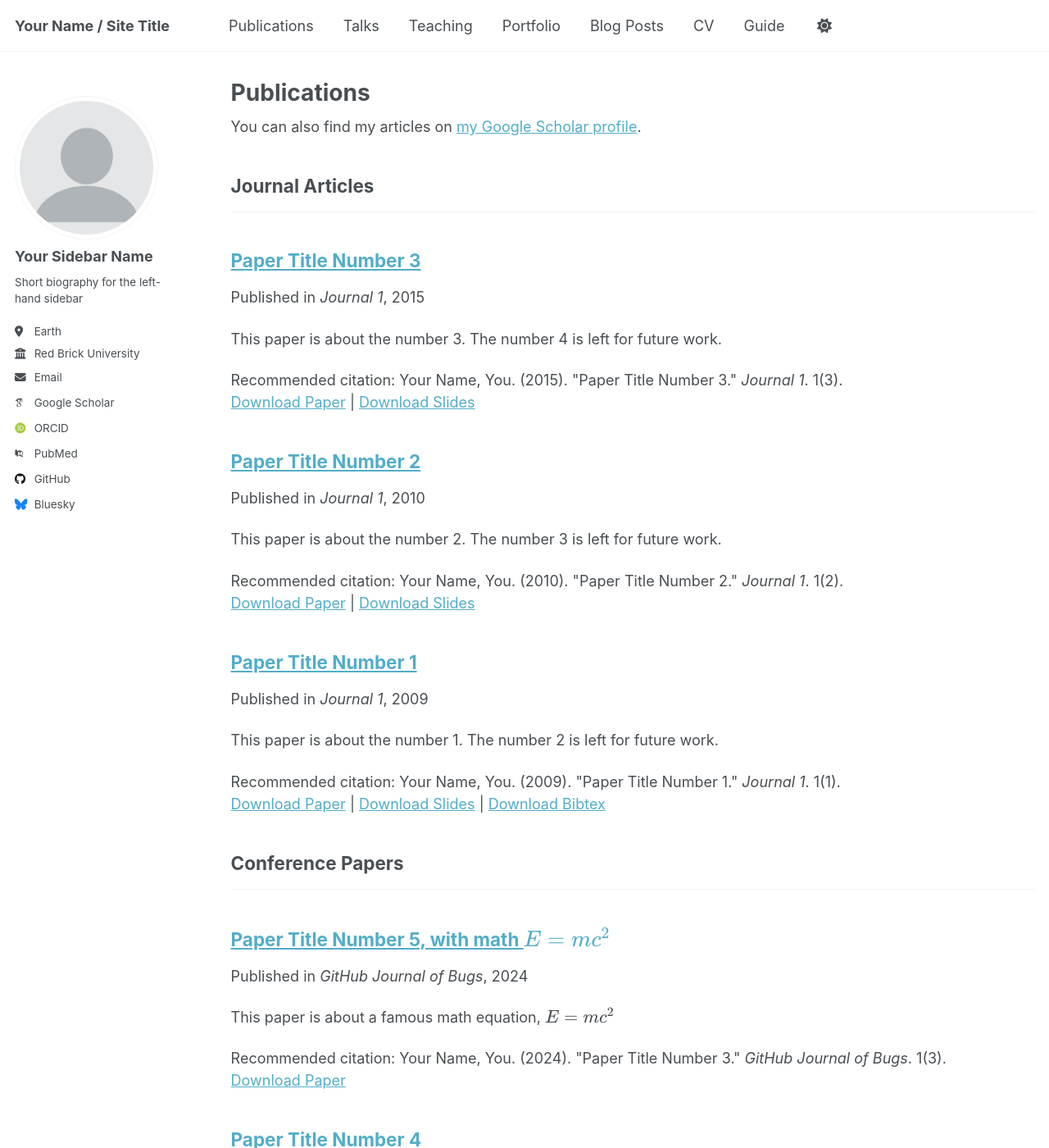
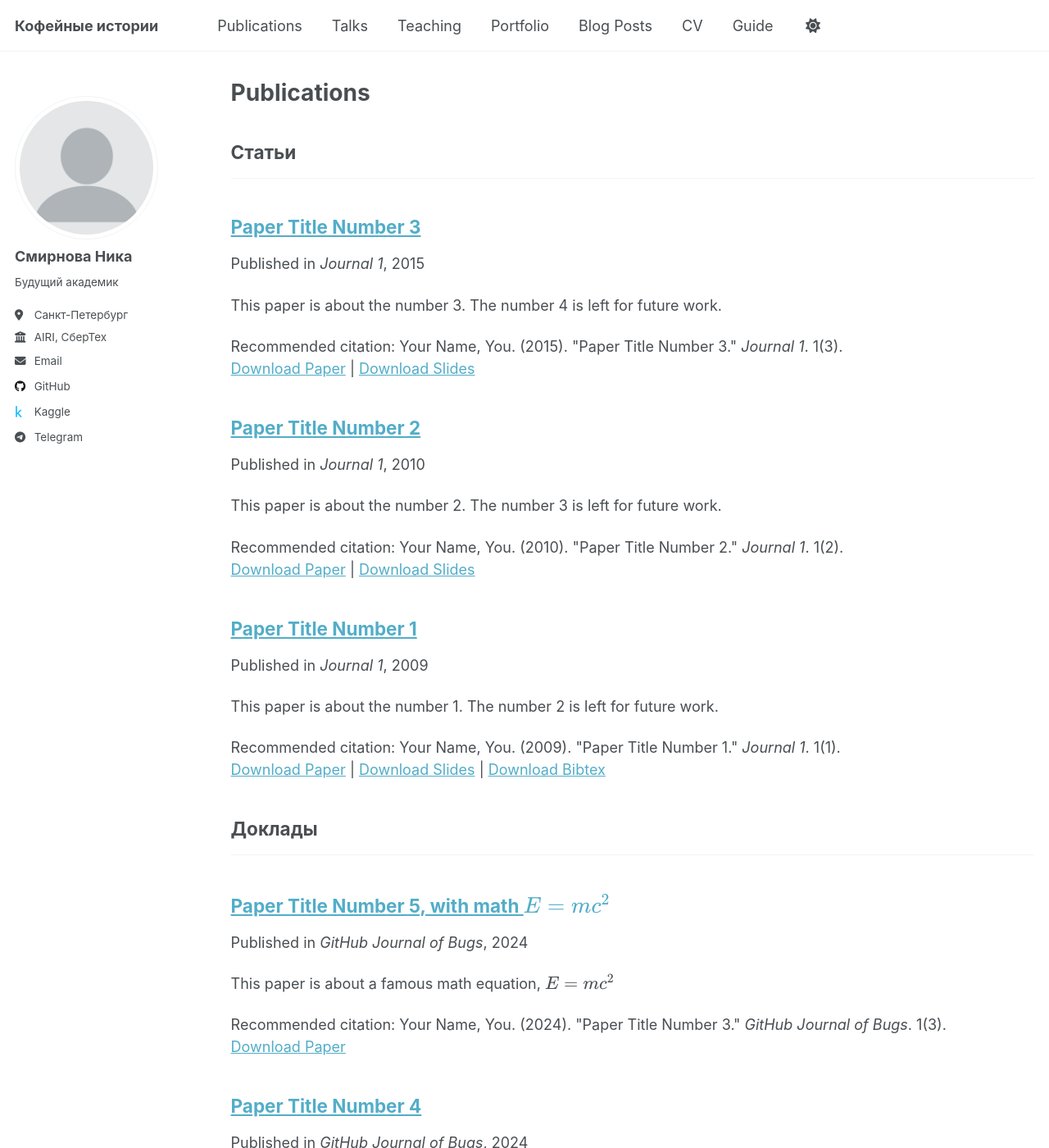
Before and after one commit to Robot-mitski/Nika_Smirnova, a Jekyll site: the page built from _pages/publications.html, in a window 1280 px wide and 1400 px high. Shown: the whole window at 82% size. Built offline with Jekyll 4.4.1, drawn with Linux system fonts in a browser that asks for light colours; some web fonts are replaced; a script that is not in the unit is left out; part of the change alters nothing that is shown; some of the changed text lies outside the part shown.

Commit message:
Update _config.yml

```diff
--- a/_config.yml
+++ b/_config.yml
@@ -1,90 +1,37 @@
-# Welcome to Jekyll!
-#
-# This config file is meant for settings that affect your entire site, values
-# which you are expected to set up once and rarely need to edit after that.
-# For technical reasons, this file is *NOT* reloaded automatically when you use
-# `jekyll serve -l -H localhost`. If you change this file, please restart the
-# server process.
 
-# Basic Site Settings
-locale                   : "en-US"
+locale                   : "ru"
 site_theme               : "default"
-title                    : "Your Name / Site Title"
+title                    : "Кофейные истории"
 title_separator          : "-"
-name                     : &name "Your Name"
-description              : &description "personal description"
+name                     : &name "Смирнова Ника"
+description              : &description "академические достижения"
 url                      : https://academicpages.github.io # the base hostname & protocol for your site e.g. "https://[your GitHub username].github.io" or if you already have some other page hosted on Github then use "https://[your GitHub username].github.io/[Your Repo Name]"
 baseurl                  : "" # the subpath of your site, e.g. "/blog"
 repository               : "academicpages/academicpages.github.io"
 
-# Site Author - The following control what appear as part of the author content on the side bar.
-#               If a field is blank the icon and link will not appear, otherwise it will be shown.
-#               Additional customization can be done by editing /_includes/author-profile.html
 author:
   # Biographic information
   avatar           : "profile.png"
-  name             : "Your Sidebar Name"
-  pronouns         : # example: "she/her"
-  bio              : "Short biography for the left-hand sidebar"
-  location         : "Earth"
-  employer         : "Red Brick University"
-  uri              : # URL
-  email            : "none@example.org"
+  name             : "Смирнова Ника"
+  bio              : "Будущий академик"
+  location         : "Санкт-Петербург"
+  employer         : "AIRI, CберТех"
+  email            : "nika646470@gmail.com"
 
-  # Academic websites
-  academia         : # URL
-  arxiv            : # URL - Update with the correct link to your profile
-  googlescholar    : "https://scholar.google.com/citations?user=PS_CX0AAAAAJ"
-  impactstory      : # URL
-  orcid            : "http://orcid.org/yourorcidurl"
-  semantic         : # URL
-  pubmed           : "https://www.ncbi.nlm.nih.gov/pubmed/?term=john+snow"
-  researchgate     : # URL
-  scopus           : # URL
-
-  # Repositories and software development
-  bitbucket        : # Username - Update with your username on the site
-  codepen          : # Username
-  dribbble         : # Username
-  github           : "academicpages"
-  kaggle           : # Username
-  stackoverflow    : # User number or user number and name (i.e., use "1" or "1/jeff-atwood")
+  github           : "https://github.com/Robot-mitski"
+  kaggle           : "https://www.kaggle.com/nikasmirnova"
 
   # Social media
-  artstation       : # Username
-  bluesky          : "bsky.app" # Replace this with you Bluesky username
-  facebook         : # Username
-  flickr           : # Username
-  foursquare       : # Username
-  goodreads        : # Username
-  google_plus      : # Username
-  keybase          : # Username
-  instagram        : # Username
-  lastfm           : # Username
-  linkedin         : # Username
-  mastodon         : # URL
-  medium           : # URL
-  pinterest        : # Username
-  soundcloud       : # Username
-  steam            : # Username
-  telegram         : # URL
-  tumblr           : # Username
-  twitter          : # Username for X / Twitter
-  vine             : # Username
-  weibo            : # Username
-  wikipedia        : # Username
-  xing             : # Username
-  youtube          : # Username
-  zhihu            : # Username
+  telegram         : "https://t.me/space_capuchino"
 
 # Publication Category - The following the list of publication categories and their headings
 publication_category:
   books:
-    title: 'Books'
+    title: 'Книги'
   manuscripts:
-    title: 'Journal Articles'
+    title: 'Статьи'
   conferences:
-    title: 'Conference Papers'
+    title: 'Доклады'
 
 # Site Settings
 teaser                   :  # filename of teaser fallback teaser image placed in /images/, .e.g. "500x300.png"
@@ -129,24 +76,6 @@ google_site_verification :
 bing_site_verification   :
 alexa_site_verification  :
 yandex_site_verification :
-
-
-# Social Sharing
-twitter:
-  username               : &twitter
-facebook:
-  username               :
-  app_id                 :
-  publisher              :
-og_image                 :  # Social media default site image
-og_description           :  # Social media default site image description
-# For specifying social profiles
-# - https://developers.google.com/structured-data/customize/social-profiles
-social:
-  type                   : # Person or Organization (defaults to Person)
-  name                   : # If the user or organization name differs from the site's name
-  links: # An array of links to social media profiles
-
 
 # Analytics
 analytics:
```
